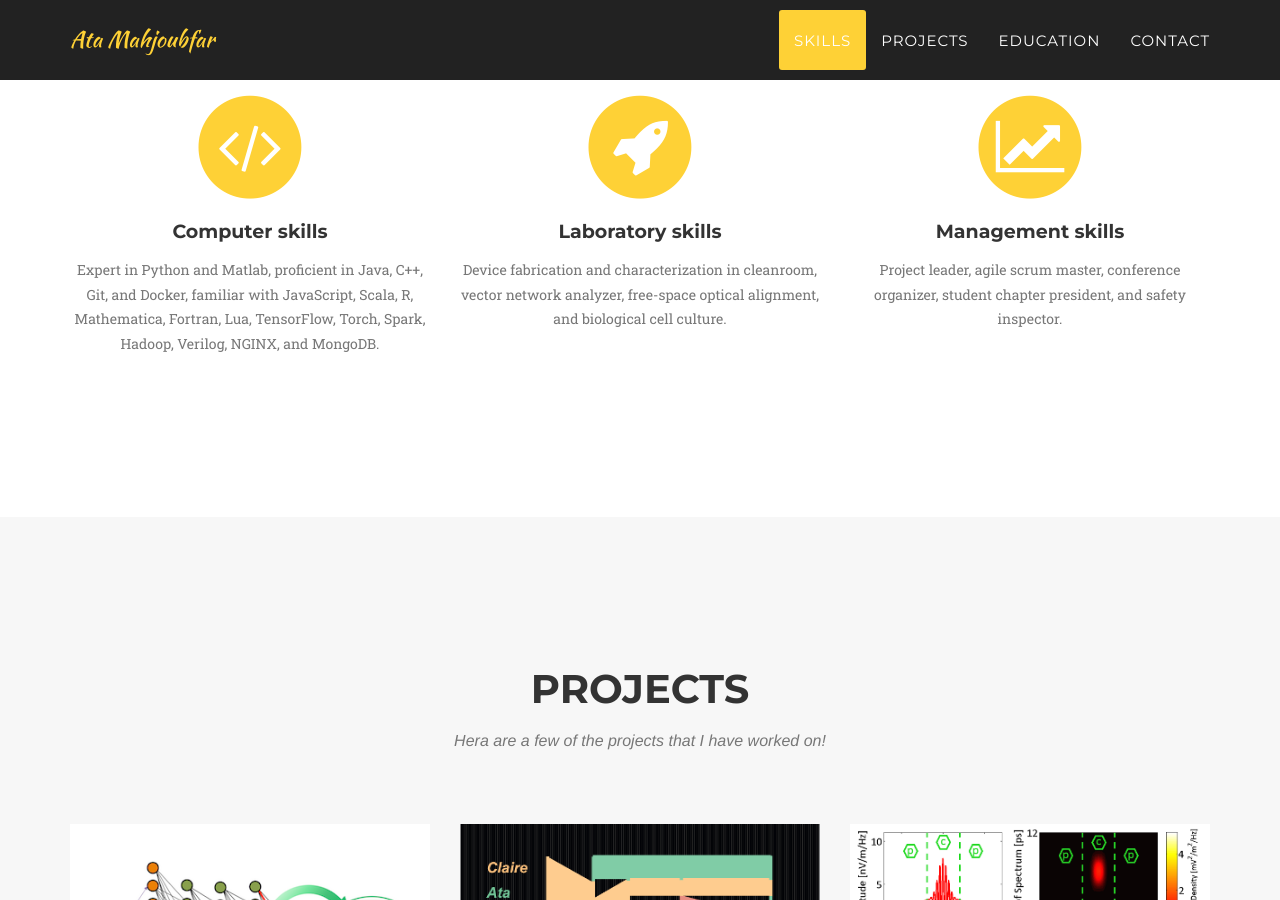
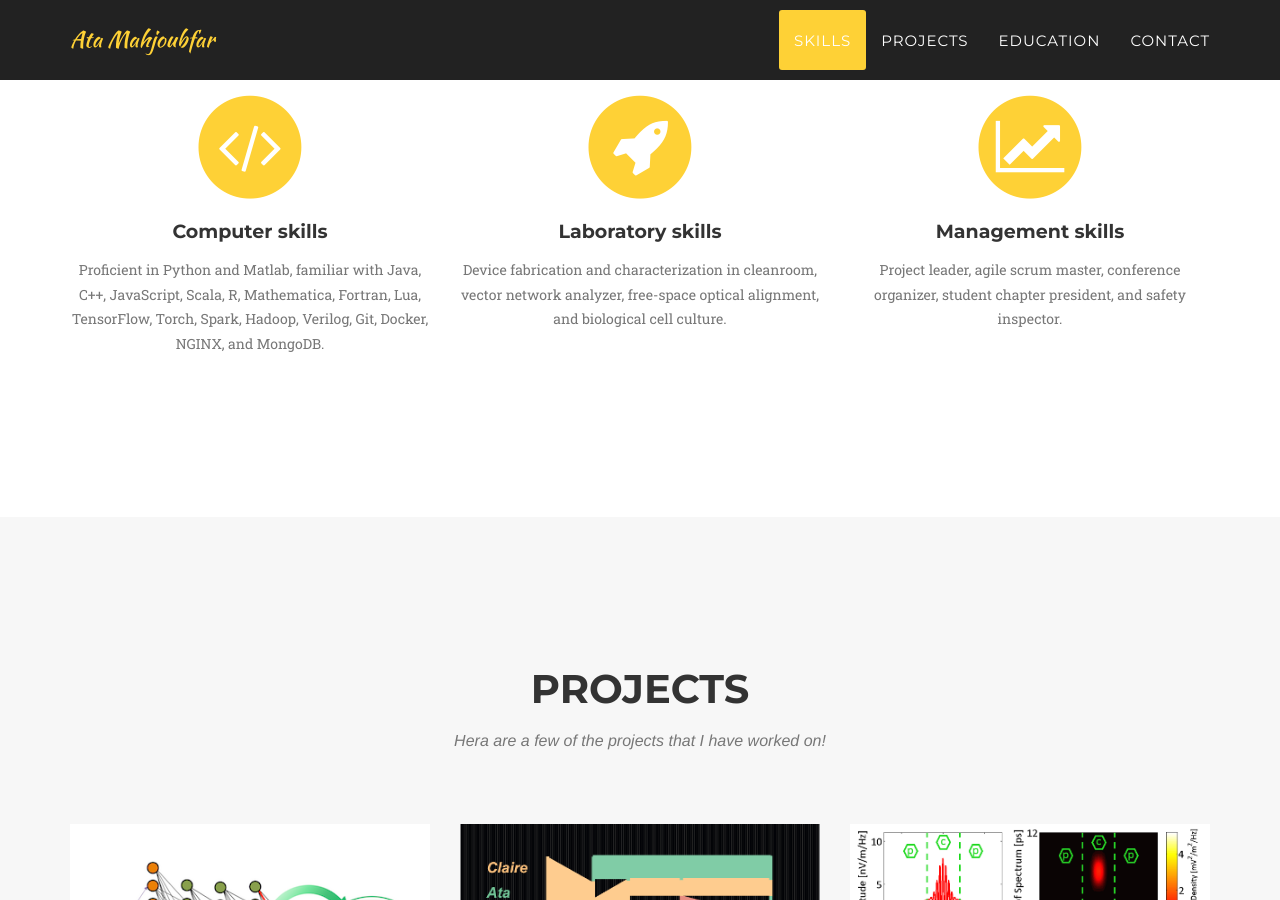
Before and after one commit to atamahjoubfar/atamahjoubfar.github.io, a Jekyll site: the page built from index.html, in a window 1280 px wide and 900 px high, scrolled down 1053 px. Built offline with Jekyll 4.4.1, drawn with Linux system fonts in a browser that asks for light colours; some web fonts are replaced.

Commit message:
Updated skills

```diff
--- a/_includes/skills.html
+++ b/_includes/skills.html
@@ -14,7 +14,7 @@
                         <i class="fa fa-code fa-stack-1x fa-inverse"></i>
                     </span>
                     <h4 class="skill-heading">Computer skills</h4>
-                    <p class="text-muted">Expert in Python and Matlab, proficient in Java, C++, Git, and Docker, familiar with JavaScript, Scala, R, Mathematica, Fortran, Lua, TensorFlow, Torch, Spark, Hadoop, Verilog, NGINX, and MongoDB.</p>
+                    <p class="text-muted">Proficient in Python and Matlab, familiar with Java, C++, JavaScript, Scala, R, Mathematica, Fortran, Lua, TensorFlow, Torch, Spark, Hadoop, Verilog, Git, Docker, NGINX, and MongoDB.</p>
                 </div>
                 <div class="col-md-4">
                     <span class="fa-stack fa-4x">
```
